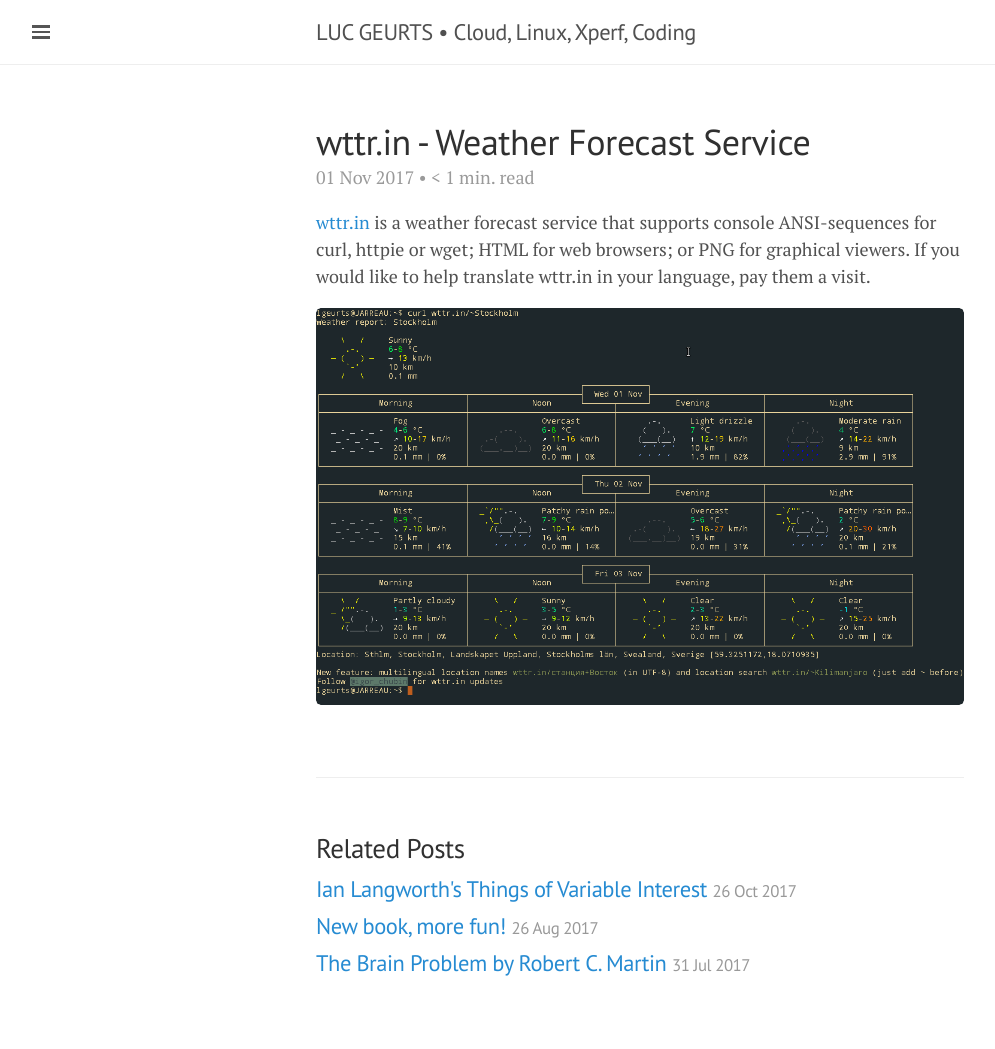
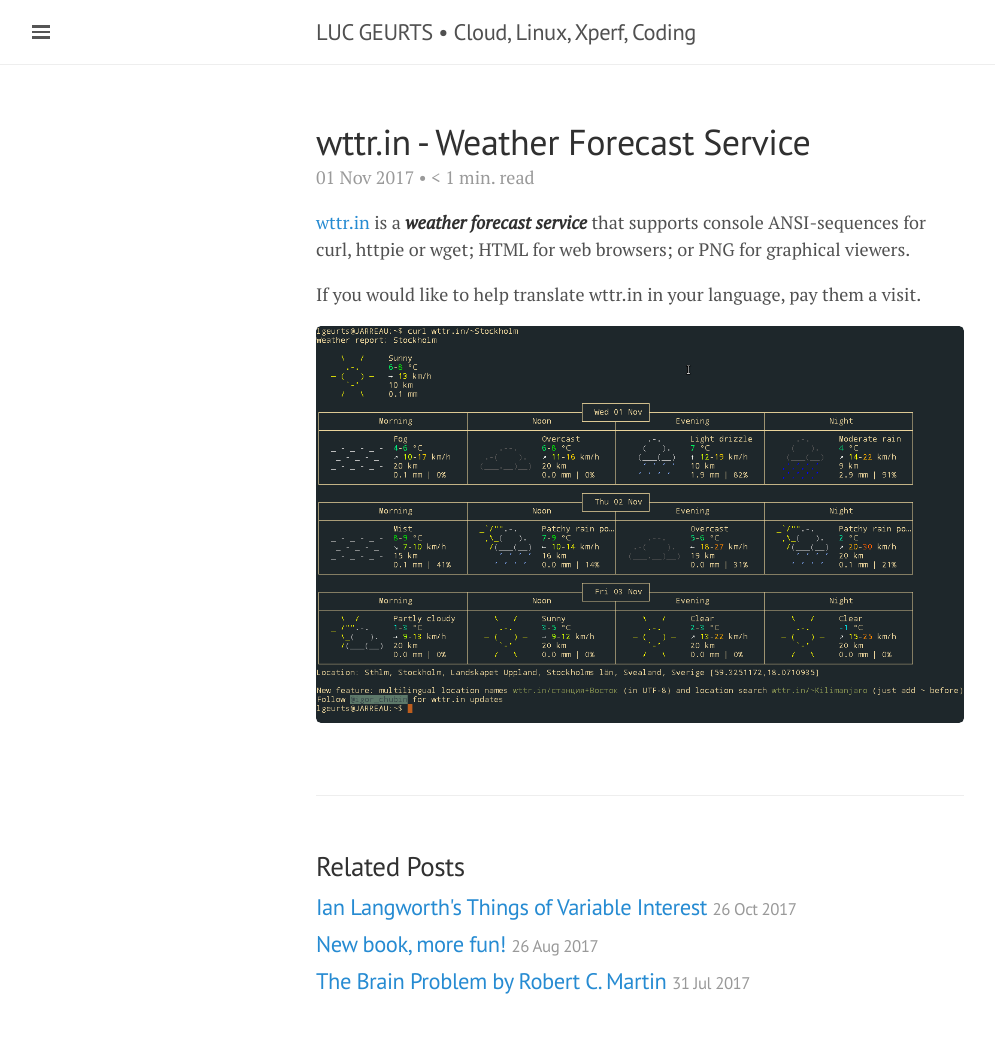
Before and after one commit to lgeurts/lgeurts.github.io, a Jekyll site: the page built from _posts/2017-11-01-wttr.in-weather-forecast.md, in a window 1280 px wide. Shown: the whole page, without its empty margins (0-995 px from the left). Built offline with Jekyll 4.4.1, drawn with Linux system fonts in a browser that asks for light colours; nearby versions of some CDN libraries; comment, search, counter and statistics services are not loaded.

Commit message:
Update 2017-11-01-wttr.in-weather-forecast.md

```diff
--- a/_posts/2017-11-01-wttr.in-weather-forecast.md
+++ b/_posts/2017-11-01-wttr.in-weather-forecast.md
@@ -7,6 +7,8 @@
 tags: [ GitHub Projects ]
 ---
 
-[wttr.in](https://github.com/chubin/wttr.in) is a weather forecast service that supports console ANSI-sequences for curl, httpie or wget; HTML for web browsers; or PNG for graphical viewers. If you would like to help translate wttr.in in your language, pay them a visit.
+[wttr.in](https://github.com/chubin/wttr.in) is a ***weather forecast service*** that supports console ANSI-sequences for curl, httpie or wget; HTML for web browsers; or PNG for graphical viewers.
+
+If you would like to help translate wttr.in in your language, pay them a visit.
 
 ![wttr.in](/assets/wttr.in.png)
```
